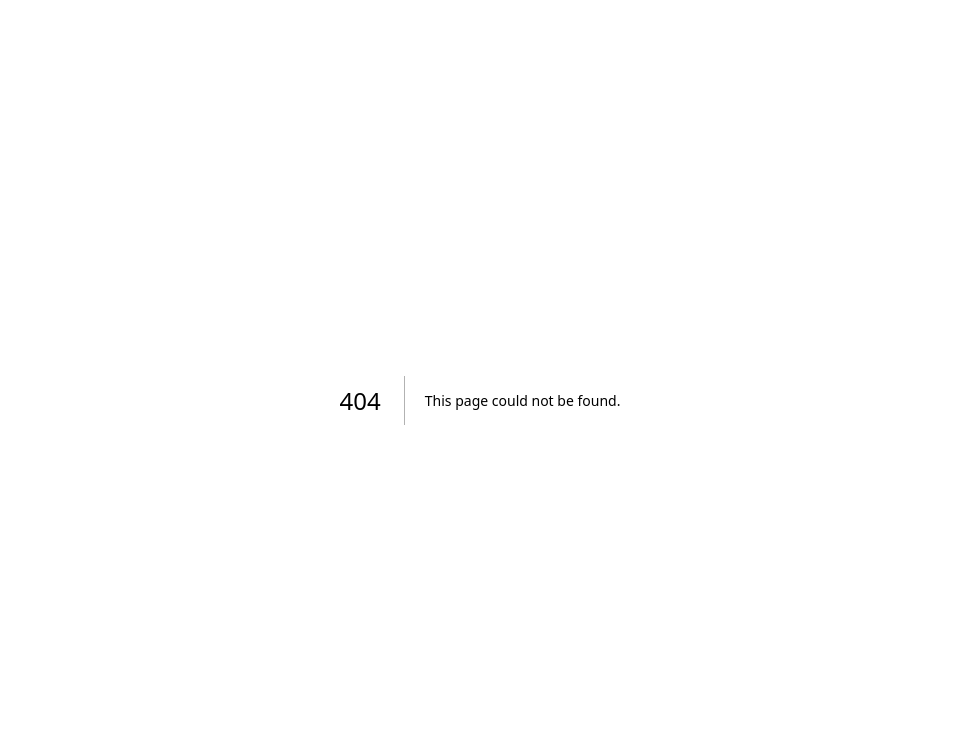
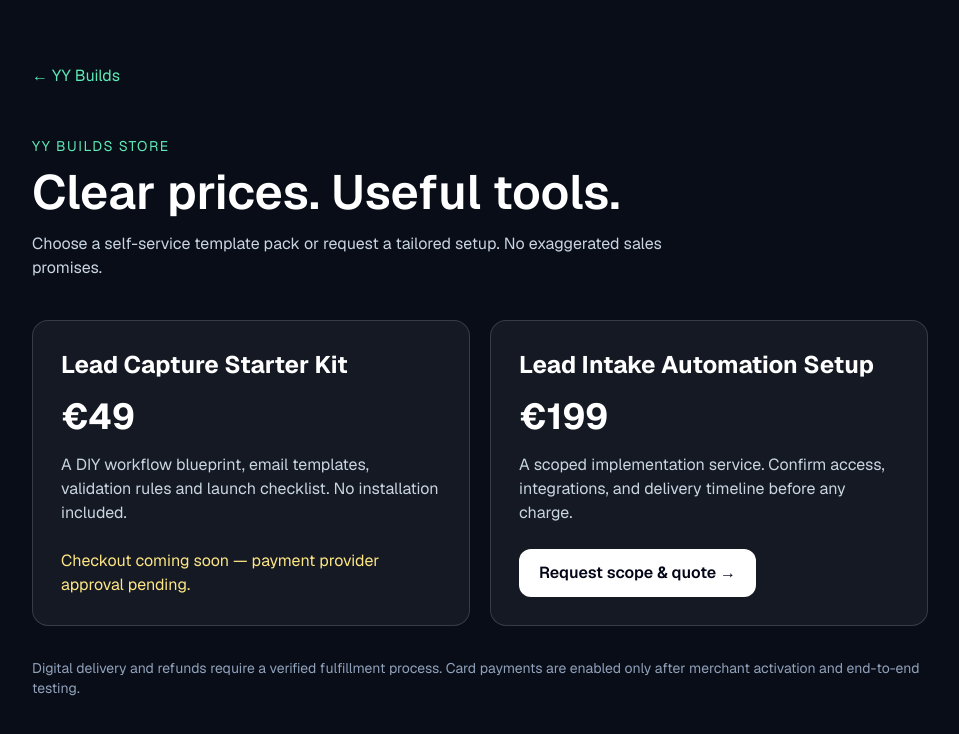
Before and after one commit to hellonexavo/nexavo, a Next.js app: page /pricing in a window 1280 px wide. Before the commit this address had no page. Shown: the top 734 px of the page, without its empty margins (160-1119 px from the left). Built offline with nearby package versions, Linux system fonts and the light colour scheme.

Commit message:
Add gated storefront checkout UI and safe payment return

```diff
--- /dev/null
+++ b/app/pricing/page.tsx
@@ -0,0 +1,15 @@
+import Link from "next/link";
+import BuyButton from "./BuyButton";
+export const metadata = { title: "Pricing | YY Builds", description: "Fixed-price digital kits and business automation services" };
+const ready = process.env.YY_ENABLE_LIVE_CHECKOUT === "true";
+export default function Pricing() {
+  return <main className="min-h-screen bg-[#080d18] px-6 py-16 text-white"><div className="mx-auto max-w-4xl">
+    <Link href="/" className="text-emerald-300">← YY Builds</Link><p className="mt-12 text-sm uppercase tracking-widest text-emerald-300">YY Builds Store</p>
+    <h1 className="mt-3 text-5xl font-semibold">Clear prices. Useful tools.</h1>
+    <p className="mt-4 max-w-2xl text-slate-300">Choose a self-service template pack or request a tailored setup. No exaggerated sales promises.</p>
+    <div className="mt-10 grid gap-5 md:grid-cols-2">
+      <article className="rounded-2xl border border-white/15 bg-white/5 p-7"><h2 className="text-2xl font-bold">Lead Capture Starter Kit</h2><p className="mt-4 text-4xl font-bold">€49</p><p className="mt-4 text-slate-300">A DIY workflow blueprint, email templates, validation rules and launch checklist. No installation included.</p><div className="mt-6">{ready ? <BuyButton productId="lead-kit" label="Buy kit securely →"/> : <p className="text-amber-200">Checkout coming soon — payment provider approval pending.</p>}</div></article>
+      <article className="rounded-2xl border border-white/15 bg-white/5 p-7"><h2 className="text-2xl font-bold">Lead Intake Automation Setup</h2><p className="mt-4 text-4xl font-bold">€199</p><p className="mt-4 text-slate-300">A scoped implementation service. Confirm access, integrations, and delivery timeline before any charge.</p><div className="mt-6"><Link className="inline-block rounded-xl bg-white px-5 py-3 font-semibold text-slate-950" href="/checkout?product=custom-project">Request scope & quote →</Link></div></article>
+    </div><p className="mt-8 text-sm text-slate-400">Digital delivery and refunds require a verified fulfillment process. Card payments are enabled only after merchant activation and end-to-end testing.</p>
+  </div></main>;
+}
```
